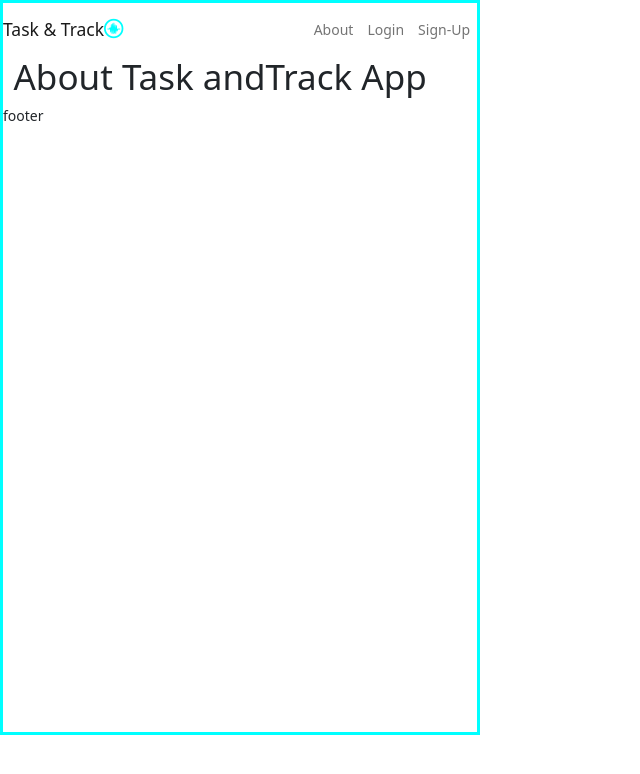
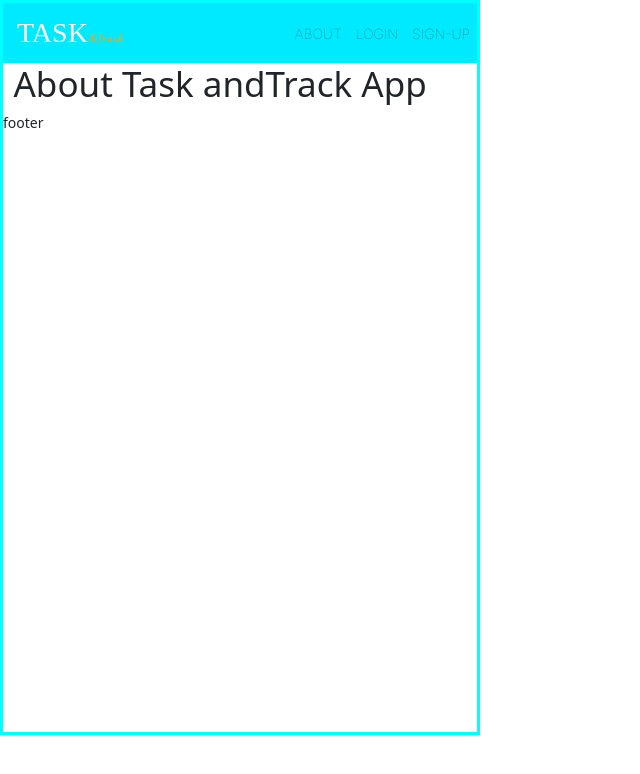
Before and after one commit to CalyCherkaoui/task-track-front-end, a React (Create React App) app: page /#/ in a window 1280 px wide. Shown: the top 774 px of the page, without its empty margins (0-640 px from the left). Built offline with nearby package versions, Linux system fonts and the light colour scheme; a web font is replaced by a local one.

Commit message:
Style navigation bar module

```diff
--- a/src/component/Navigation.jsx
+++ b/src/component/Navigation.jsx
@@ -15,11 +15,11 @@ const Navigation = () => {
   };
 
   return (
-    <Navbar className="justify-content-between">
+    <Navbar className={`${styles.navigation_container} justify-content-between`}>
       <Navbar.Brand href="/">
-        Task & Track
-        <span className={styles.nav_logo_emph}>
-          <i className="fab fa-creative-commons-sampling" />
+        <span className={styles.nav_logo_typo_main}>TASK</span>
+        <span className={styles.nav_logo_typo_second}>
+          &Track
         </span>
       </Navbar.Brand>
       <Nav className="">
@@ -27,32 +27,32 @@ const Navigation = () => {
         {
             isLoggedIn ? (
               <li className="nav-item">
-                <Link className="nav-link" to="/profile">
+                <Link className={`${styles.nav_link_typo} nav-link`} to="/profile">
                   Profile
                 </Link>
               </li>
             ) : (
               <li className="nav-item">
-                <Link className="nav-link" to="/about">About</Link>
+                <Link className={`${styles.nav_link_typo} nav-link`} to="/about">About</Link>
               </li>
             )
         }
         {
             isLoggedIn ? (
               <li className="nav-item">
-                <a href="/login" className="nav-link" onClick={logOut}>
+                <a href="/login" className={`${styles.nav_link_typo} nav-link`} onClick={logOut}>
                   LogOut
                 </a>
               </li>
             ) : (
               <div className="navbar-nav ml-auto">
                 <li className="nav-item">
-                  <Link to="/login" className="nav-link">
+                  <Link to="/login" className={`${styles.nav_link_typo} nav-link`}>
                     Login
                   </Link>
                 </li>
                 <li className="nav-item">
-                  <Link to="/signup" className="nav-link">
+                  <Link to="/signup" className={`${styles.nav_link_typo} nav-link`}>
                     Sign-Up
                   </Link>
                 </li>
--- a/src/helpers/history.js
+++ /dev/null
@@ -1,5 +0,0 @@
-import { createBrowserHistory } from 'history';
-
-const history = createBrowserHistory();
-
-export default history;
--- a/src/styles/Navigation.module.css
+++ b/src/styles/Navigation.module.css
@@ -1,4 +1,31 @@
-.nav_logo_emph {
-  color: aqua;
-  font-size: 20px;
+.nav_logo_typo_main {
+  font-size: 1.6em;
+  font-family: var(--font-logo-brand);
+  color: white !important;
+  margin-left: 0.5em;
 }
+
+.nav_logo_typo_second {
+  color: var(--yellow);
+  /* color: white !important; */
+  font-size: 0.80em !important;
+  font-family: var(--font-logo-secondary) !important;
+}
+
+.nav_link_typo {
+  color: var(--black);
+  font-family: var(--font-primary);
+  font-weight: 200;
+  text-transform: uppercase;
+}
+
+.nav_link_typo:hover {
+  color: aliceblue !important;
+  font-weight: 700;
+  transition: ease-in-out 3ms;
+}
+
+.navigation_container {
+  height: 60px;
+  background-color: var(--theme-blue);
+}
```
